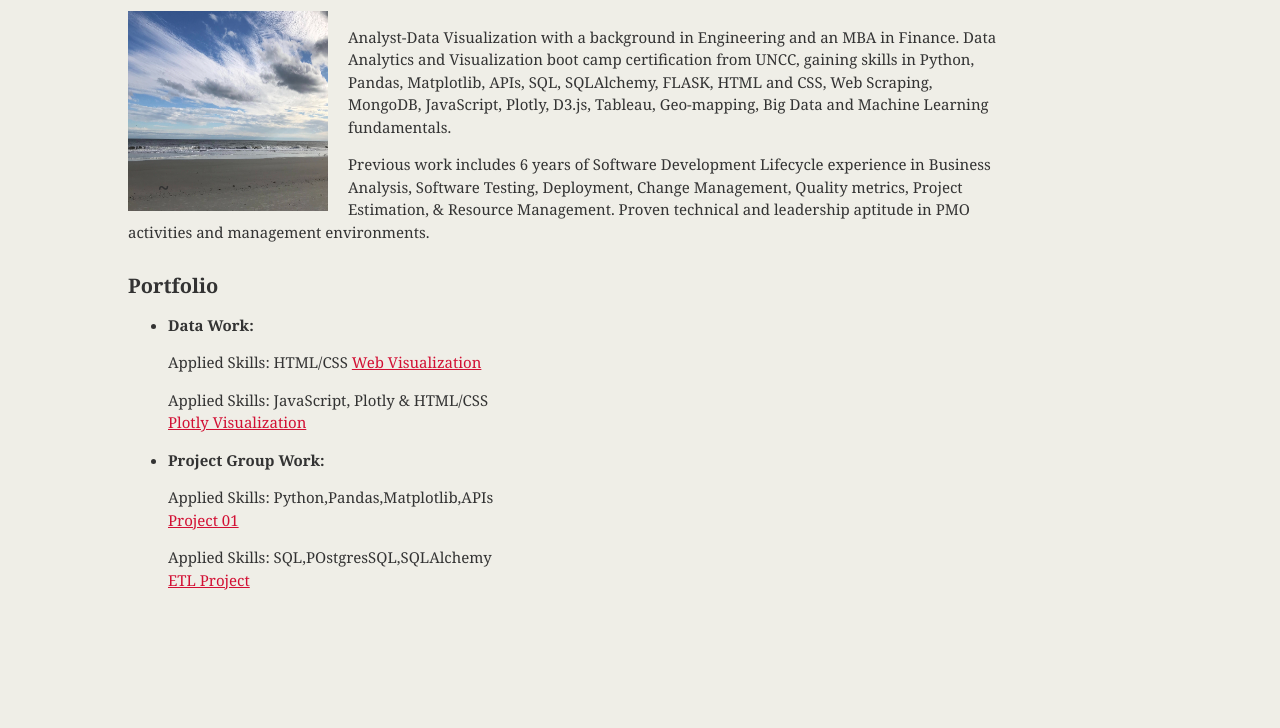
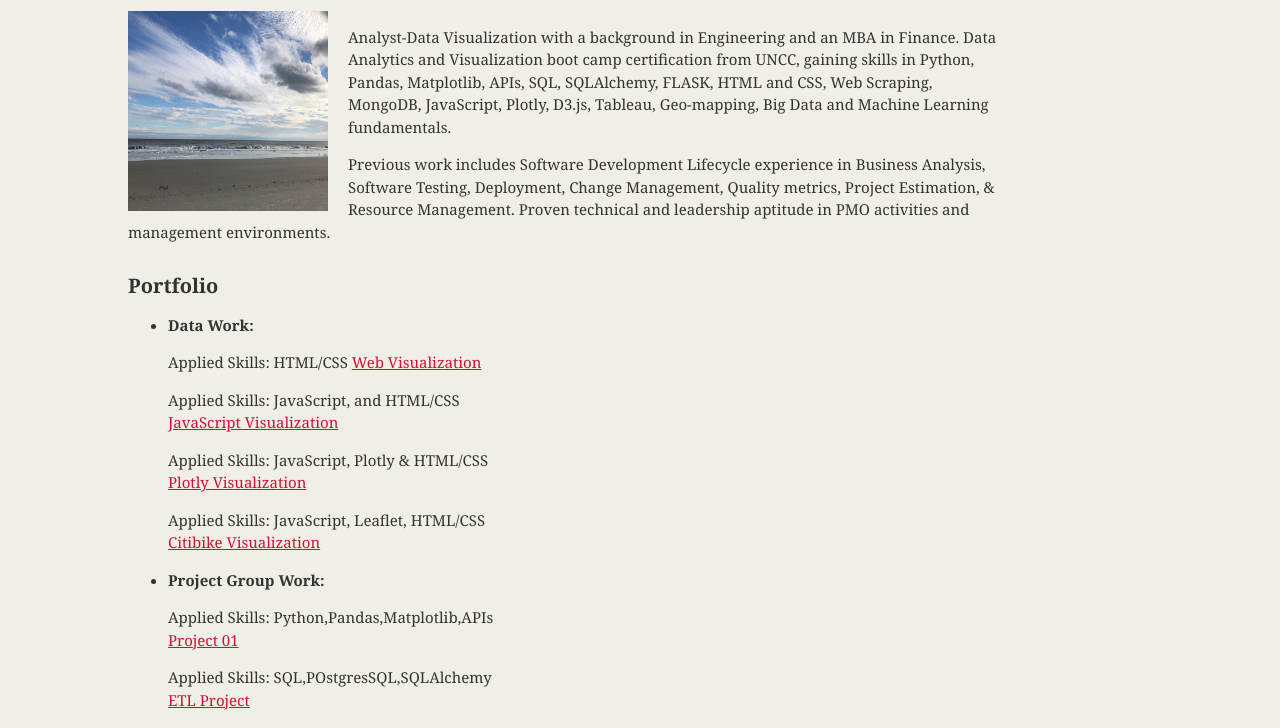
Before and after one commit to shwam25/shwam25.github.io, a plain HTML site: page index.html in a window 1280 px wide. Shown: the part 72-800 px from the top of the page. Drawn offline with Linux system fonts and the light colour scheme.

Commit message:
Add files via upload

```diff
--- a/index.html
+++ b/index.html
@@ -22,7 +22,7 @@
       </section>
       <p>Analyst-Data Visualization with a background in Engineering and an MBA in Finance. Data Analytics and Visualization boot camp certification from UNCC, gaining skills in Python, Pandas, Matplotlib, APIs, SQL, SQLAlchemy, FLASK, HTML and CSS, Web Scraping, MongoDB, JavaScript, Plotly, D3.js, Tableau, Geo-mapping, Big Data and Machine Learning fundamentals.</p>
 
-       <p>Previous work includes 6 years of Software Development Lifecycle experience in Business Analysis, Software Testing, Deployment, Change Management, Quality metrics, Project Estimation, & Resource Management. Proven technical and leadership aptitude in PMO activities and management environments.
+       <p>Previous work includes Software Development Lifecycle experience in Business Analysis, Software Testing, Deployment, Change Management, Quality metrics, Project Estimation, & Resource Management. Proven technical and leadership aptitude in PMO activities and management environments.
         </p>
 
 
@@ -31,8 +31,13 @@
       <ul>
         <li><strong>Data Work:</strong> <p>Applied Skills: HTML/CSS
             <a href="https://shwam25.github.io/WebVisualization" target="_blank">Web Visualization</a></p>
+            <p>Applied Skills: JavaScript, and HTML/CSS
+              <a href="https://shwam25.github.io/JavaScript/" target="_blank">JavaScript Visualization</a></p>
                     <p>Applied Skills: JavaScript, Plotly & HTML/CSS
             <a href="https://shwam25.github.io/Plotly_Visualization" target="_blank">Plotly Visualization</a></p>
+                    <p>Applied Skills: JavaScript, Leaflet, HTML/CSS
+              <a href="https://shwam25.github.io/Citibike-Mini-project/" target="_blank">Citibike Visualization</a></p>
+
 
         </li>
         <li><strong>Project Group Work:</strong> <p>Applied Skills: Python,Pandas,Matplotlib,APIs
```
